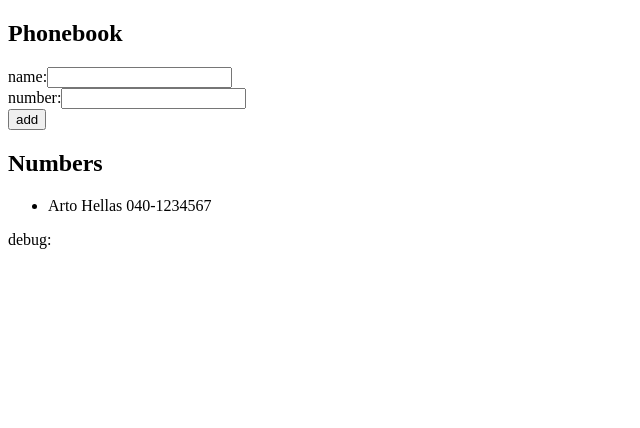
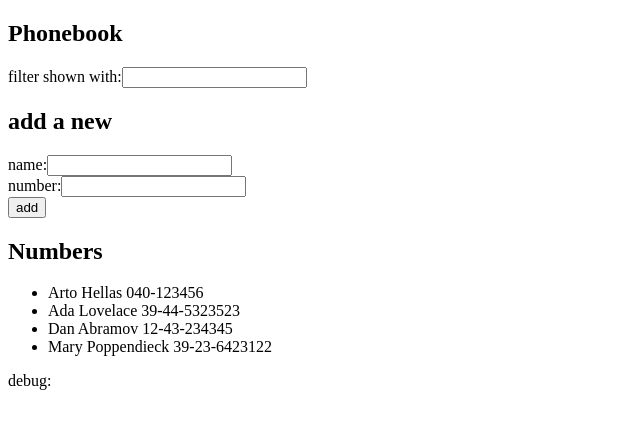
Before and after one commit to keybian/fullopen, a React (Vite) app in the folder part2/phonebook/: page / in a window 1280 px wide. Shown: the top 428 px of the page, without its empty margins (0-640 px from the left). Built offline with nearby package versions, Linux system fonts and the light colour scheme.

Commit message:
paso 4 input de busqueda y filtrado de datos

```diff
--- a/part2/phonebook/src/App.jsx
+++ b/part2/phonebook/src/App.jsx
@@ -4,15 +4,16 @@
 
 const App = () => {
   const [persons, setPersons] = useState([
-    {
-      name: 'Arto Hellas',
-      number: '040-1234567'
-    }
+    { name: 'Arto Hellas', number: '040-123456', id: 1 },
+    { name: 'Ada Lovelace', number: '39-44-5323523', id: 2 },
+    { name: 'Dan Abramov', number: '12-43-234345', id: 3 },
+    { name: 'Mary Poppendieck', number: '39-23-6423122', id: 4 }
   ])
   console.log('person', persons)
 
   const [newName, setNewName] = useState('')
   const [newPhone, setNewPhone] = useState('')
+  const [filterName, setFilterName] = useState('')
 
   const addPerson = (event) => {
     event.preventDefault()
@@ -42,12 +43,20 @@
     setNewPhone(event.target.value)
   }
 
+  const handleFilterPersonChange = (event) => {
+    setFilterName(event.target.value)
+
+  }
+
+  const personsToShow = filterName.length === 0 ? persons : persons.filter(x => x.name.toLowerCase().includes(filterName.toLowerCase()))
+
 
   return (
     <div>
       <h2>Phonebook</h2>
-
+      filter shown with:<input value={filterName} onChange={handleFilterPersonChange} />
       <form onSubmit={addPerson}>
+        <h2>add a new</h2>
         <div>
           name:<input value={newName} onChange={handlePersonChange} />
         </div>
@@ -60,8 +69,8 @@
       </form>
       <h2>Numbers</h2>
       <ul>
-        {persons.map(person =>
-          <Person key={person.name} person={person} />
+        {personsToShow.map(person =>
+          <Person key={person.id} person={person} />
         )}
       </ul>
       <div>debug: {newName}</div>
```
